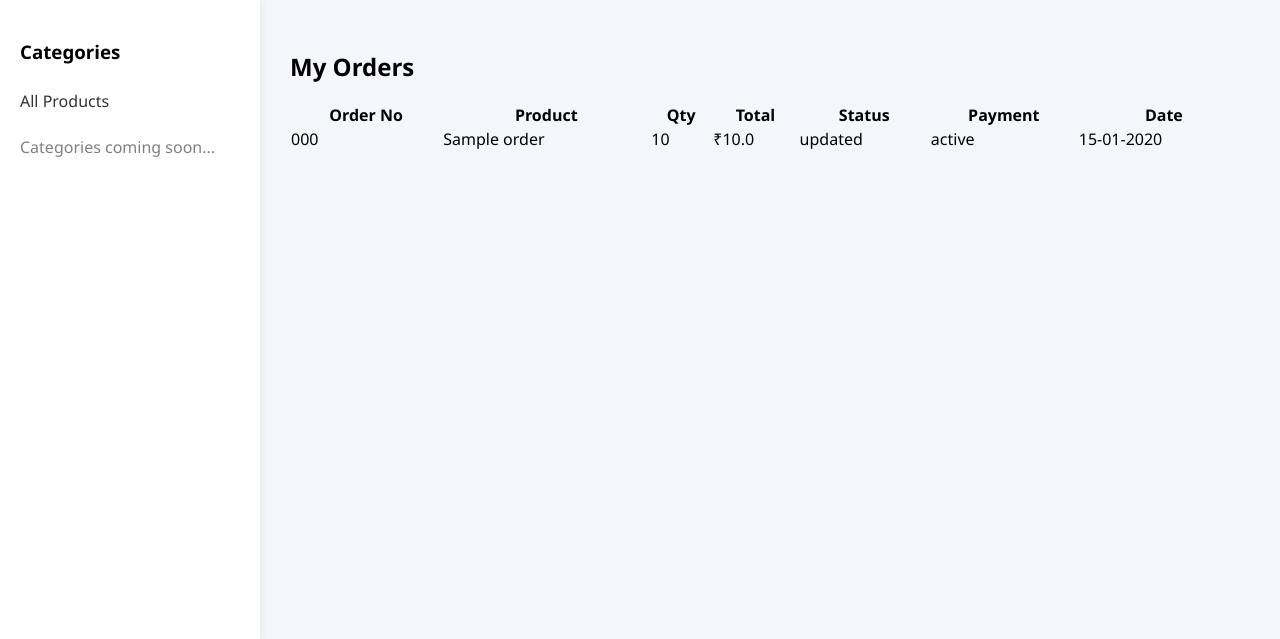
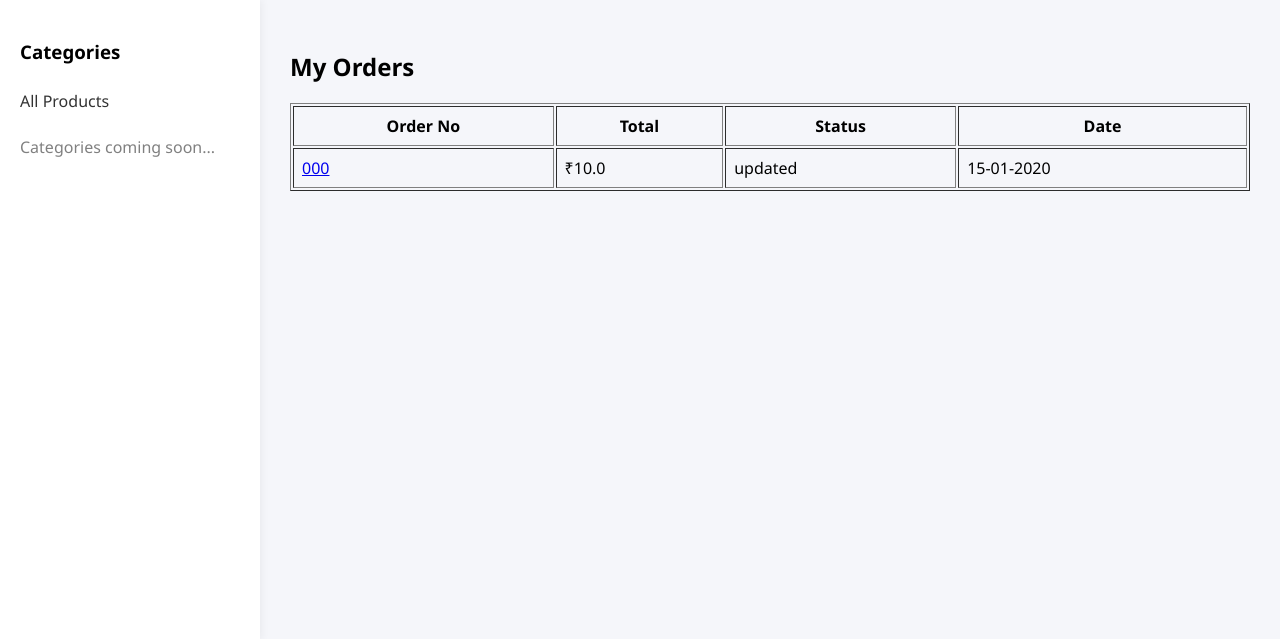
Before and after one commit to skdariyasafru/shop, a Flask app: page /my_orders in a window 1280 px wide. Shown: the part 58-697 px from the top of the page. Run offline with Flask 3, Linux system fonts and the light colour scheme; a user stored in the database is signed in; tables that the repository leaves empty hold one stand-in row (values such as "Sample post").

Commit message:
Update orders.html
Signed-off-by: skdariyasafru <sk.dariyasafru@gmail.com>

```diff
--- a/templates/orders.html
+++ b/templates/orders.html
@@ -1,39 +1,31 @@
 {% extends "base.html" %}
-{% block title %}My Orders{% endblock %}
-
 {% block content %}
 
 <h2>My Orders</h2>
 
-{% if orders %}
-
-<table style="width:100%; border-collapse: collapse;">
+<table border="1" cellpadding="8" style="width:100%">
 <tr>
     <th>Order No</th>
-    <th>Product</th>
-    <th>Qty</th>
     <th>Total</th>
     <th>Status</th>
-    <th>Payment</th>
     <th>Date</th>
 </tr>
 
-{% for order in orders %}
+{% for order in orders|groupby('order_number') %}
 <tr>
-    <td>{{ order.order_number }}</td>
-    <td>{{ order.product_name }}</td>
-    <td>{{ order.quantity }}</td>
-    <td>₹{{ order.total }}</td>
-    <td>{{ order.status }}</td>
-    <td>{{ order.payment_status }}</td>
-    <td>{{ order.created_at.strftime('%d-%m-%Y') }}</td>
+    <td>
+        <a href="/order/{{ order.grouper }}">
+            {{ order.grouper }}
+        </a>
+    </td>
+    <td>
+        ₹{{ order.list | sum(attribute='total') }}
+    </td>
+    <td>{{ order.list[0].status }}</td>
+    <td>{{ order.list[0].created_at.strftime('%d-%m-%Y') }}</td>
 </tr>
 {% endfor %}
 
 </table>
 
-{% else %}
-<p>No orders yet.</p>
-{% endif %}
-
 {% endblock %}
```
